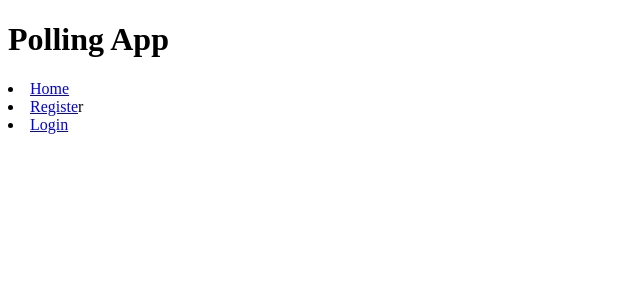
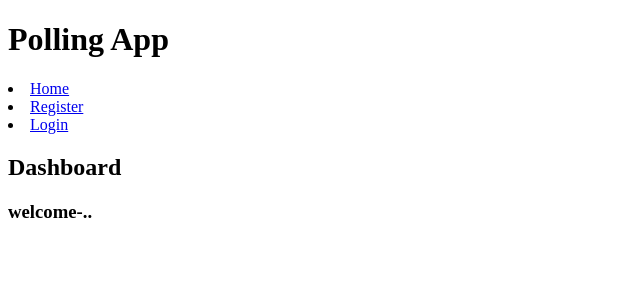
Before and after one commit to niti-ryy/poll-app-frontend, a React (Create React App) app in the folder poll-app/: page /dashboard in a window 1280 px wide. Shown: the top 300 px of the page, without its empty margins (0-640 px from the left). Built offline with nearby package versions, Linux system fonts and the light colour scheme; the HTML template or start-up script is replaced by a standard one.

Commit message:
userReducer+ userContext

```diff
--- a/poll-app/src/App.js
+++ b/poll-app/src/App.js
@@ -2,23 +2,52 @@ import { BrowserRouter,Routes,Route,Link } from "react-router-dom";
 import Home from "./components/Home";
 import Register from "./components/Register";
 import Login from "./components/Login";
+import userReducer from "./reducers/user-reducer";
+import { createContext, useReducer } from "react";
+import Dashboard from "./components/Dashboard";
+import _ from "lodash"
+
+export const userContext=createContext()
 
 function App() {
+  const [state,dispatch]=useReducer(userReducer,{user:{}})
+
+
+  const handleLogout=()=>{
+    localStorage.removeItem("token")
+    dispatch({type:"LOGOUT_USER"})
+
+  }
+
   return (
   <BrowserRouter>
+    <userContext.Provider value={{state,dispatch}}>
         <div >
           <h1>Polling App</h1>
           <nav>
             <li><Link to="/">Home</Link></li>
-          <li><Link to="/register">Registe</Link>r</li>
+            {
+              _.isEmpty(state.user) ?(
+                <>
+                  <li><Link to="/register">Register</Link></li>
                   <li><Link to="/login">Login</Link></li>
+                </>
+              ):(
+                <>
+                  <li><Link to="/dashboard">dashboard</Link></li>
+                  <li><Link to="/logout" onClick={handleLogout}>logout</Link></li>
+                </>
+              )
+            }
           </nav>
         </div>
         <Routes>
           <Route path="/" element={<Home/>} />
           <Route path="/register" element={<Register/>} />
           <Route path="/login" element={<Login/>} />
+          <Route path="/dashboard"element={<Dashboard/>}/>
         </Routes>
+    </userContext.Provider>
   </BrowserRouter>
 
   );
--- /dev/null
+++ b/poll-app/src/components/Dashboard.js
@@ -0,0 +1,17 @@
+import React from 'react'
+import { userContext } from '../App'
+import { useContext } from 'react'
+
+const Dashboard = () => {
+    const {state}=useContext(userContext)
+    console.log(state)
+  return (
+    <div>
+        <h2>Dashboard</h2>
+        <h3>welcome-..{state.user.username}</h3>
+    </div>
+
+  )
+}
+
+export default Dashboard
--- a/poll-app/src/components/Login.js
+++ b/poll-app/src/components/Login.js
@@ -1,8 +1,9 @@
-import { useState } from "react"
+import { useState,useContext } from "react"
 import React from 'react'
 import { useLocation } from "react-router-dom"
 import axios from  "axios"
 import  {useNavigate} from "react-router-dom"
+import { userContext } from "../App"
 
 
 const Login = () => {
@@ -14,6 +15,7 @@ const Login = () => {
     const [serverErrors,setSereverErrors]=useState([])
     const location=useLocation()
     const navigate=useNavigate()
+    const {state,dispatch}=useContext(userContext) //using context
     const message=location.state?location.state.message : ""
     const handleChange=(e)=>{
         const {name,value}=e.target
@@ -31,7 +33,8 @@ const Login = () => {
                 }
             })
             console.log(accountReponse.data)
-            navigate("/")
+            dispatch({type:"USER_LOGIN",payload:accountReponse.data})
+            navigate("/dashboard")
         }catch(e){
             setSereverErrors(e.response.data.errors)
 
--- /dev/null
+++ b/poll-app/src/reducers/user-reducer.js
@@ -0,0 +1,16 @@
+const initialState={user:{}}
+const userReducer=(state,action)=>{
+        switch(action.type){
+            case "USER_LOGIN":{
+                return {...state,user:action.payload}
+            }
+            case "LOGOUT_USER":{
+                return {...state,user:{}}
+            }
+            default:{
+                return {...state}
+            }
+        }
+}
+
+export default userReducer
```
Lines whose indentation alone changed are shown as unchanged.
